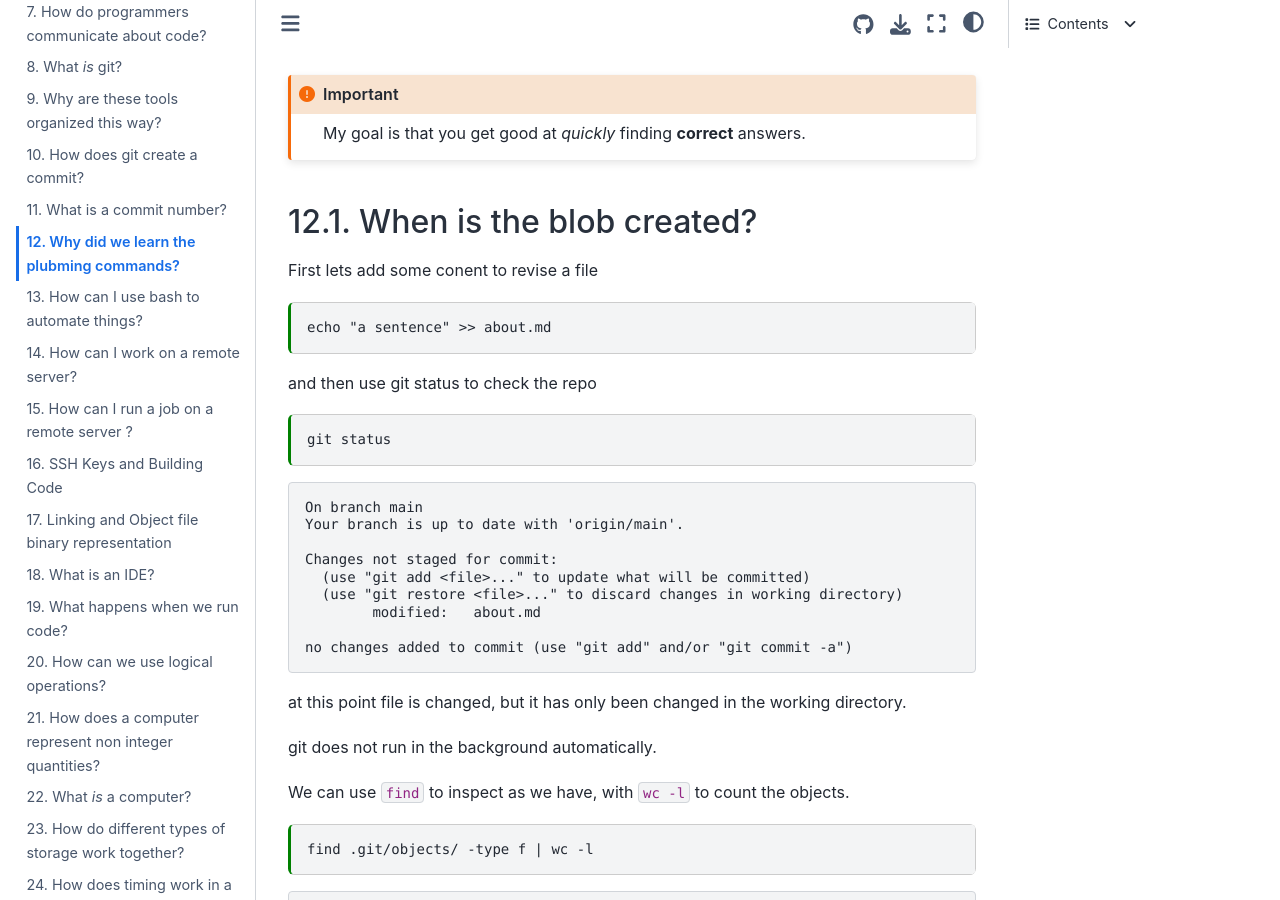
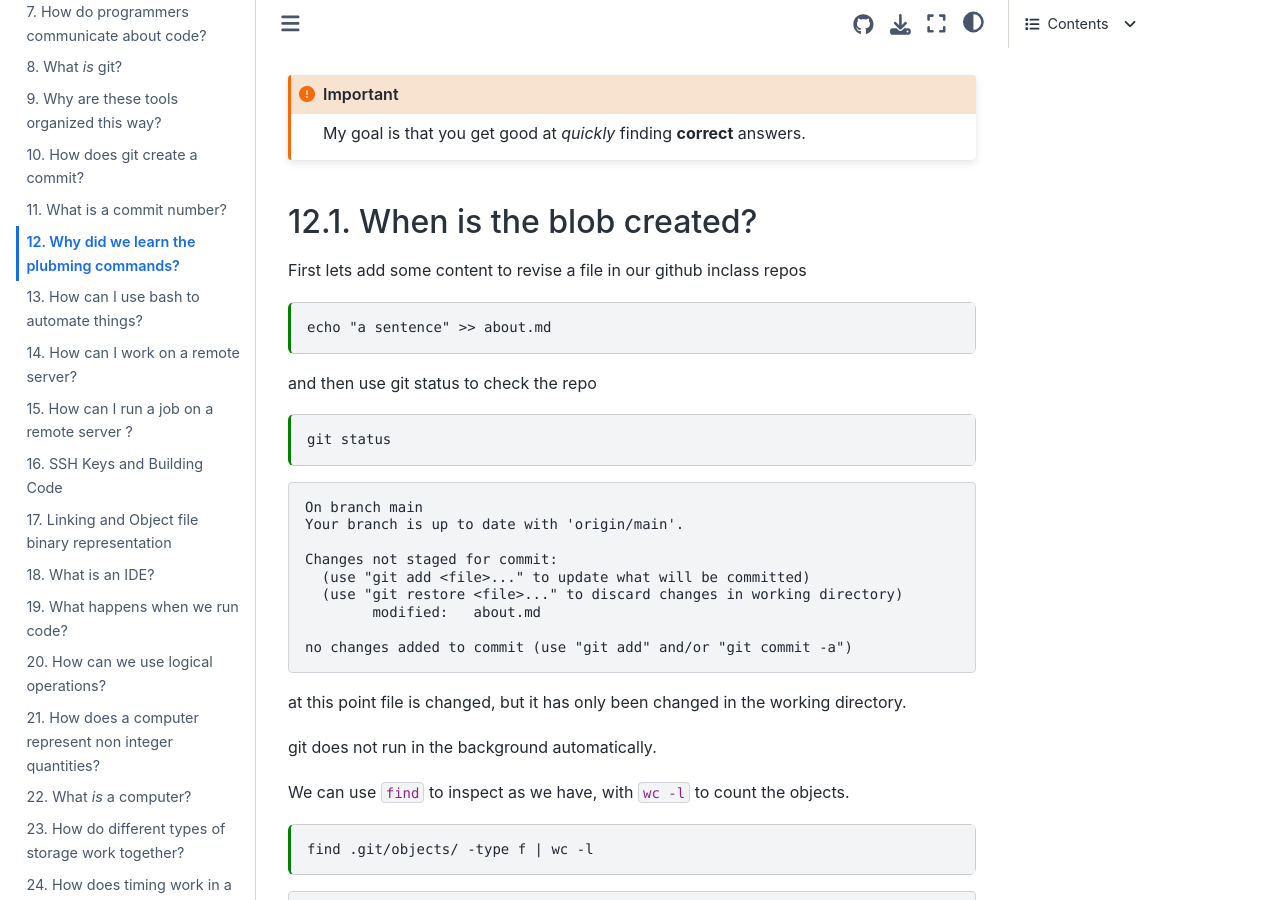
Before and after one commit to introcompsys/fall2023, a Jupyter Book: the page built from notes/2023-10-19.md, in a window 1280 px wide and 900 px high, scrolled down 442 px. Built offline with Jupyter Book 1.0.4 settings and Sphinx 7.4.7 and the Sphinx Book theme 1.1.4, drawn with Linux system fonts in a browser that asks for light colours; pages that are not in the unit, such as notebooks, are missing from menus.

Commit message:
clarify starting pointand fix typo

````diff
--- a/notes/2023-10-19.md
+++ b/notes/2023-10-19.md
@@ -26,7 +26,7 @@ My goal is that you get good at *quickly* finding **correct** answers.
 
 ## When is the blob created?
 
-First lets add some conent to revise a file
+First lets add some content to revise a file in our github inclass repos
 ```{code-cell} bash
 :tags: ["skip-execution"]
 echo "a sentence" >> about.md
````
